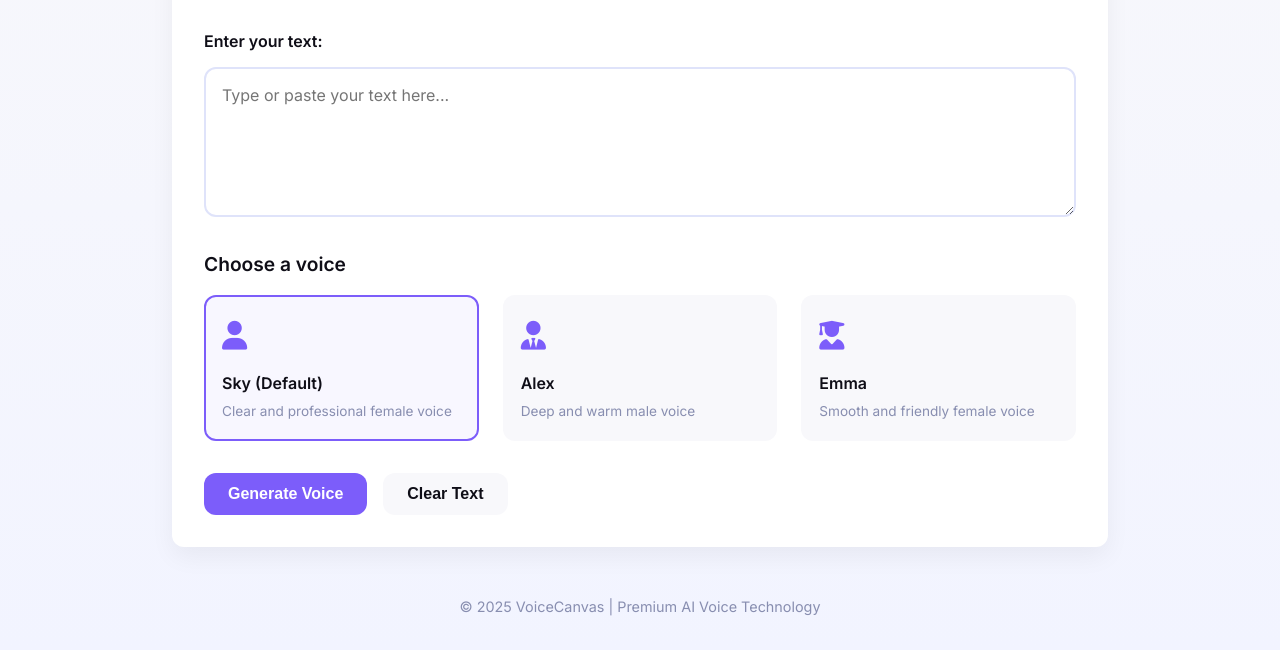
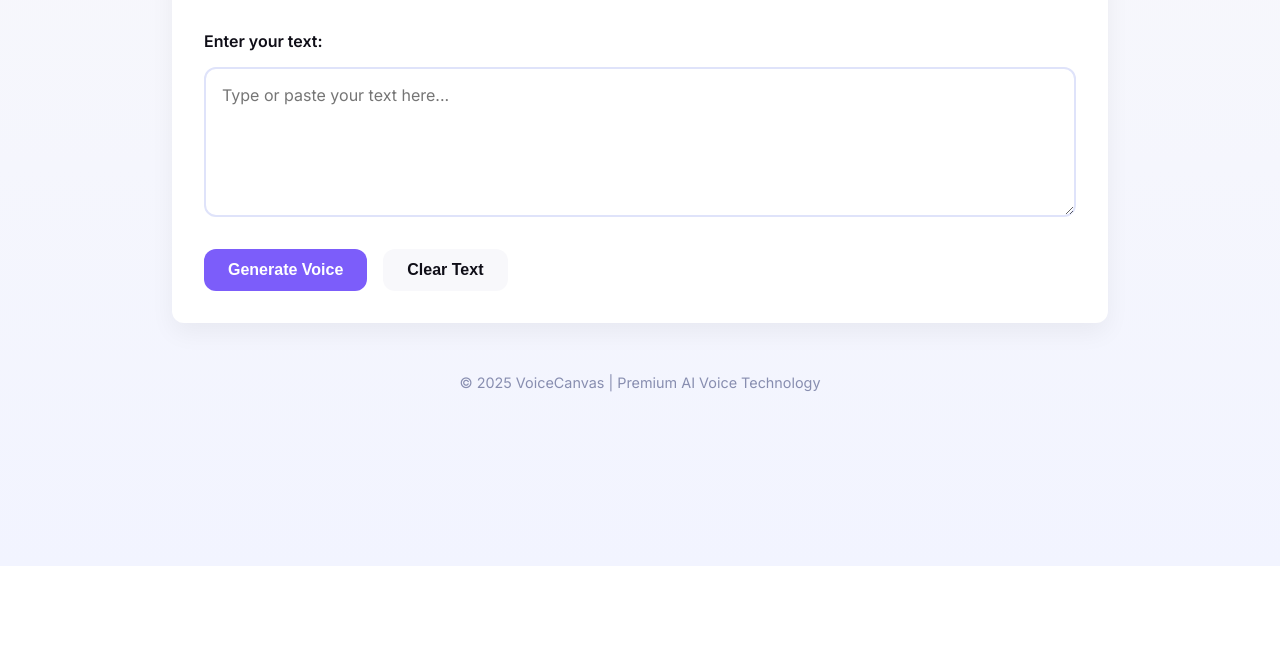
Before and after one commit to austinwin/test, a plain HTML site: page index.html in a window 1280 px wide. Shown: the part 234-884 px from the top of the page. After the commit the page ends 800 px from the top, so only its background shows below. Drawn offline with Linux system fonts and the light colour scheme.

Commit message:
Update index.html

```diff
--- a/index.html
+++ b/index.html
@@ -394,31 +394,6 @@
                 <textarea id="text-input" placeholder="Type or paste your text here..."></textarea>
             </div>
 
-            <h2>Choose a voice</h2>
-            <div class="options-container">
-                <div class="option-card active" data-voice="af_sky">
-                    <div class="voice-icon">
-                        <i class="fas fa-user"></i>
-                    </div>
-                    <div class="voice-name">Sky (Default)</div>
-                    <div class="voice-description">Clear and professional female voice</div>
-                </div>
-                <div class="option-card" data-voice="en_male">
-                    <div class="voice-icon">
-                        <i class="fas fa-user-tie"></i>
-                    </div>
-                    <div class="voice-name">Alex</div>
-                    <div class="voice-description">Deep and warm male voice</div>
-                </div>
-                <div class="option-card" data-voice="en_female">
-                    <div class="voice-icon">
-                        <i class="fas fa-user-graduate"></i>
-                    </div>
-                    <div class="voice-name">Emma</div>
-                    <div class="voice-description">Smooth and friendly female voice</div>
-                </div>
-            </div>
-
             <div class="button-container">
                 <button id="play-button" class="button button-primary">
                     <span id="button-text">Generate Voice</span>
```
